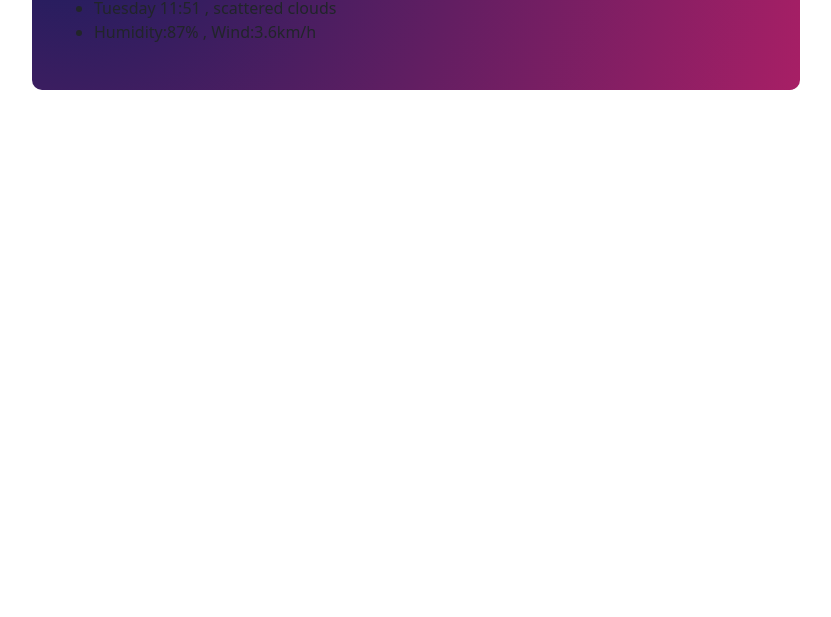
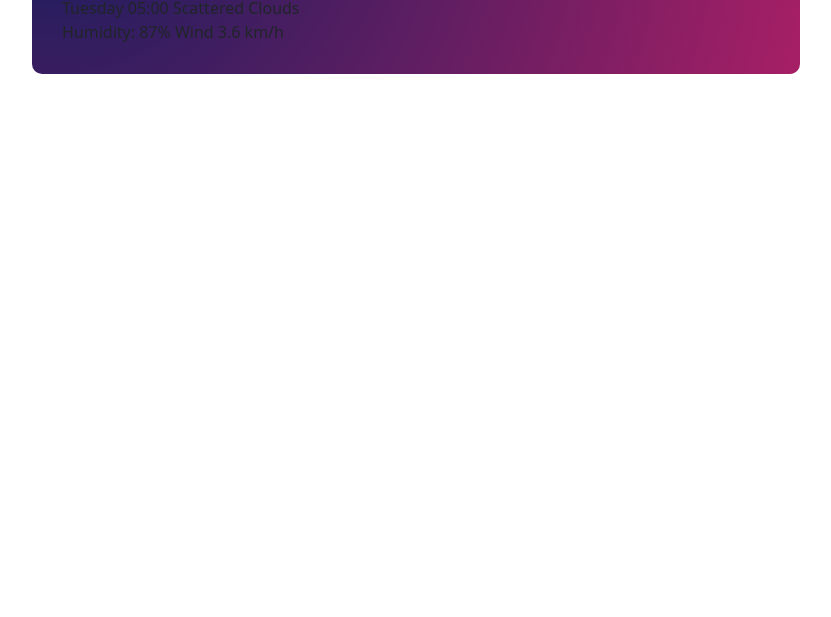
Before and after one commit to MaurineJebiwott/vanilla-weather-app, a plain HTML site: page index.html in a window 1280 px wide. Shown: the part 183-800 px from the top of the page, without its empty margins (224-1055 px from the left). Drawn offline with nearby package versions, Linux system fonts and the light colour scheme.

Commit message:
removed the ul element and added div and span element

```diff
--- a/index.html
+++ b/index.html
@@ -26,10 +26,14 @@
       <div class="row">
         <div class="col-6">
           <h1>Nairobi</h1>
-          <ul>
-            <li>Tuesday 11:51 , <span>scattered clouds</span></li>
-            <li>Humidity:87% , <span>Wind:3.6km/h</span></li>
-          </ul>
+          <div>
+            <span class="date">Tuesday 05:00</span>
+            <span class="description">Scattered Clouds</span>
+          </div>
+          <div>
+            <span class="humidity">Humidity: 87%</span>
+            <span class="wind">Wind 3.6 km/h </span>
+          </div>
         </div>
         <div class="col-6">
           <span class="temperature">17</span>
```
